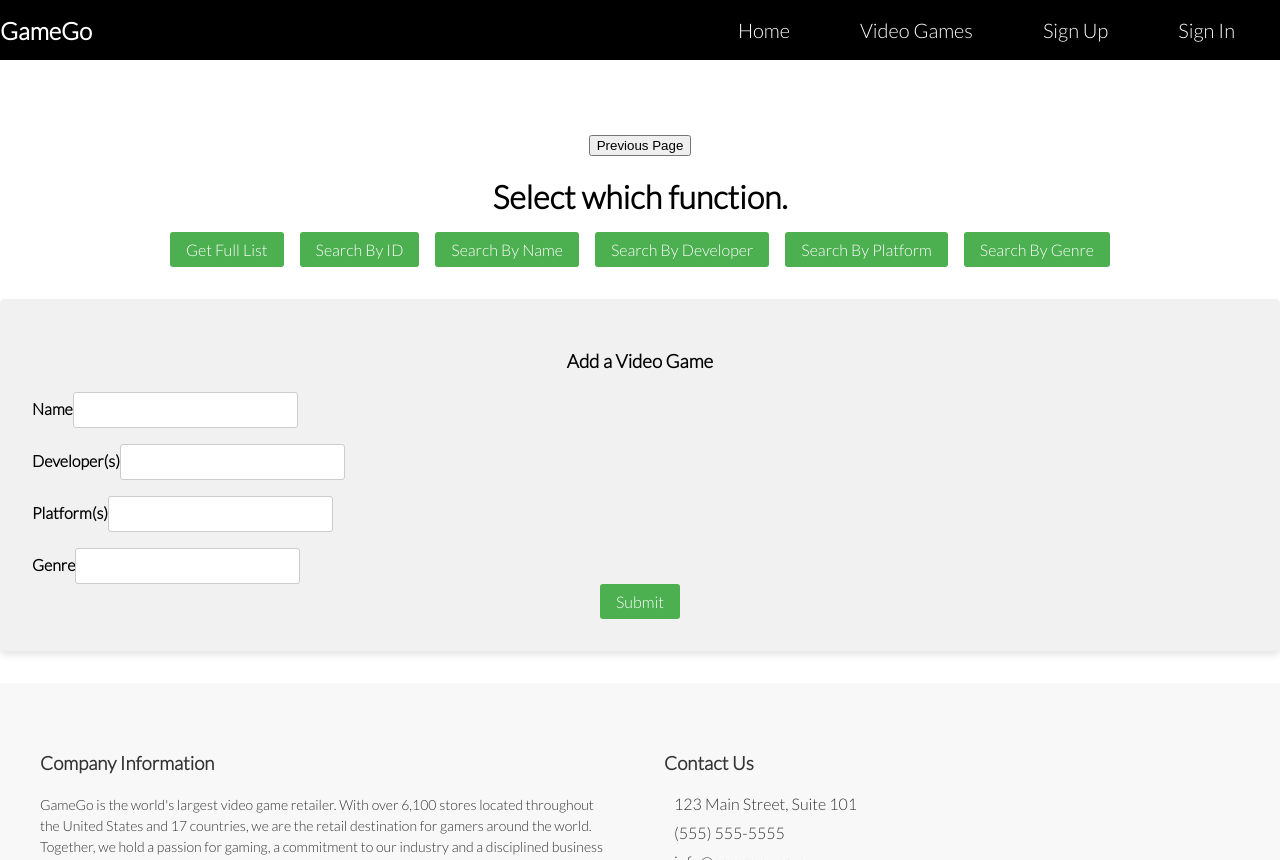
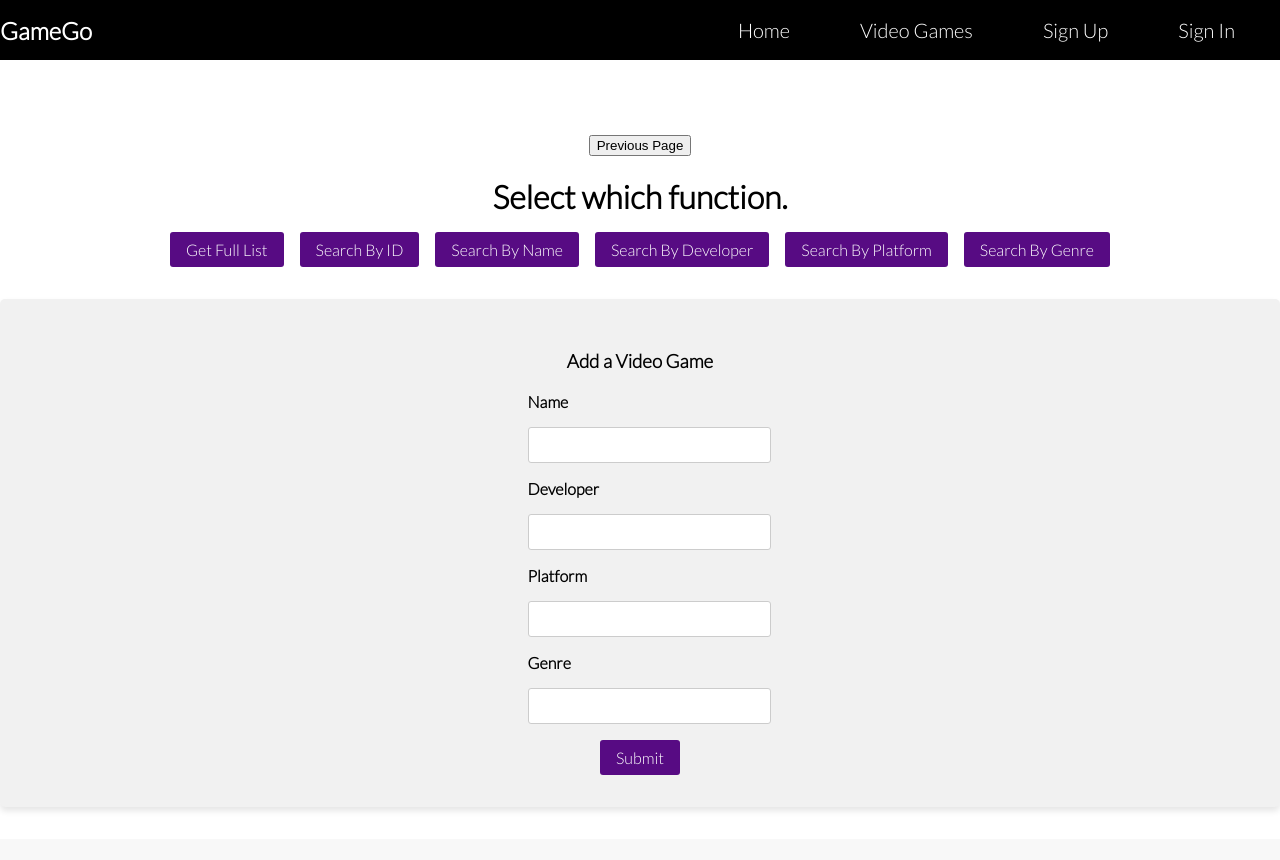
Before and after one commit to Semester-4-Group-2/team-2-sprint-2-frontend, a React (Create React App) app in the folder team2-react/: page /videogames in a window 1280 px wide. Built offline with nearby package versions, Linux system fonts and the light colour scheme.

Commit message:
Update video games styling

```diff
--- a/team2-react/src/Components/AddVideoGame files/AddVideoGame.jsx
+++ b/team2-react/src/Components/AddVideoGame files/AddVideoGame.jsx
@@ -17,13 +17,16 @@ const AddFormWrapper = styled.div`
 const AddStyledForm = styled.form`
   display: flex;
   flex-direction: column;
+  justify-content: center;
+  align-items: left;
   gap: 1rem;
-  width: 100%;
 `;
 
 const AddStyledLabel = styled.label`
   font-weight: bold;
   font-size: 1rem;
+  text-align: left;
+  width: 30%;
 `;
 
 const AddStyledInput = styled.input`
@@ -31,6 +34,9 @@ const AddStyledInput = styled.input`
   font-size: 1rem;
   border-radius: 3px;
   border: 1px solid #ccc;
+  width: 100%;
+  max-width: 250px;
+  margin: 0 auto;
   &:focus {
     border-color: #4caf50;
     box-shadow: 0 0 5px rgba(76, 175, 80, 0.5);
@@ -39,16 +45,19 @@ const AddStyledInput = styled.input`
 
 const AddStyledButton = styled(Link)`
   display: inline-block;
+  margin-top: 1rem;
   padding: 0.5rem 1rem;
   font-size: 1rem;
   color: #fff;
-  background-color: #4caf50;
+  background-color: #570b83;
   border: none;
   border-radius: 3px;
   text-decoration: none;
   transition: background-color 0.3s;
   &:hover {
-    background-color: #3d8a40;
+    background-color: #8d24aa;
+    transform: translateY(-2px);
+    box-shadow: 0 2px 4px rgba(0, 0, 0, 0.2);
   }
 `;
 
@@ -82,36 +91,27 @@ export default function AddVideoGame() {
   return (
     <AddFormWrapper>
       <h3>Add a Video Game</h3>
-
       <AddStyledForm>
-        <AddStyledLabel>
-          Name
+        <AddStyledLabel>Name</AddStyledLabel>
         <AddStyledInput
           value={name}
           onChange={(e) => setName(e.target.value)}
         />
-        </AddStyledLabel>
-        <AddStyledLabel>
-          Developer(s)
+        <AddStyledLabel>Developer</AddStyledLabel>
         <AddStyledInput
           value={developers}
           onChange={(e) => setDevelopers(e.target.value)}
         />
-        </AddStyledLabel>
-        <AddStyledLabel>
-          Platform(s)
+        <AddStyledLabel>Platform</AddStyledLabel>
         <AddStyledInput
           value={platforms}
           onChange={(e) => setPlatforms(e.target.value)}
         />
-        </AddStyledLabel>
-        <AddStyledLabel>
-          Genre
+        <AddStyledLabel>Genre</AddStyledLabel>
         <AddStyledInput
           value={genre}
           onChange={(e) => setGenre(e.target.value)}
         />
-        </AddStyledLabel>
       </AddStyledForm>
       <AddStyledButton to="/videogames/added" onClick={handleClick}>
         Submit
--- a/team2-react/src/Components/VideoGames.jsx
+++ b/team2-react/src/Components/VideoGames.jsx
@@ -23,14 +23,16 @@ const VideoGamesNav = styled.nav`
 
 const VideoGamesLink = styled(Link)`
   padding: 0.5rem 1rem;
-  background-color: #4caf50;
+  background-color: #570b83;
   color: #fff;
   text-decoration: none;
   border-radius: 3px;
   transition: background-color 0.3s;
 
   &:hover {
-    background-color: #3d8a40;
+    background-color: #8d24aa;
+    transform: translateY(-2px);
+    box-shadow: 0 2px 4px rgba(0, 0, 0, 0.2);
   }
 `;
 
@@ -39,17 +41,24 @@ export default function VideoGames() {
     window.history.back();
   };
   return (
-
     <VideoGamesWrapper>
-    <button onClick={handleGoBack}>Previous Page</button>
+      <button onClick={handleGoBack}>Previous Page</button>
       <VideoGamesHeading>Select which function.</VideoGamesHeading>
       <VideoGamesNav>
         <VideoGamesLink to="/videogames/getAll">Get Full List</VideoGamesLink>
         <VideoGamesLink to="/videogames/getById/">Search By ID</VideoGamesLink>
-        <VideoGamesLink to={"/videogames/getByName/"}>Search By Name</VideoGamesLink>
-        <VideoGamesLink to={"/videogames/getByDevelopers/"}>Search By Developer</VideoGamesLink>
-        <VideoGamesLink to={"/videogames/getByPlatforms/"}>Search By Platform</VideoGamesLink>
-        <VideoGamesLink to={"/videogames/getByGenre/"}>Search By Genre</VideoGamesLink>
+        <VideoGamesLink to={"/videogames/getByName/"}>
+          Search By Name
+        </VideoGamesLink>
+        <VideoGamesLink to={"/videogames/getByDevelopers/"}>
+          Search By Developer
+        </VideoGamesLink>
+        <VideoGamesLink to={"/videogames/getByPlatforms/"}>
+          Search By Platform
+        </VideoGamesLink>
+        <VideoGamesLink to={"/videogames/getByGenre/"}>
+          Search By Genre
+        </VideoGamesLink>
       </VideoGamesNav>
 
       <AddVideoGame />
```
Also changed, not shown: team2-react/src/Components/AddVideoGame files/GameAdded.jsx (deleted, +0 -9 lines). Lines whose indentation alone changed are shown as unchanged.
